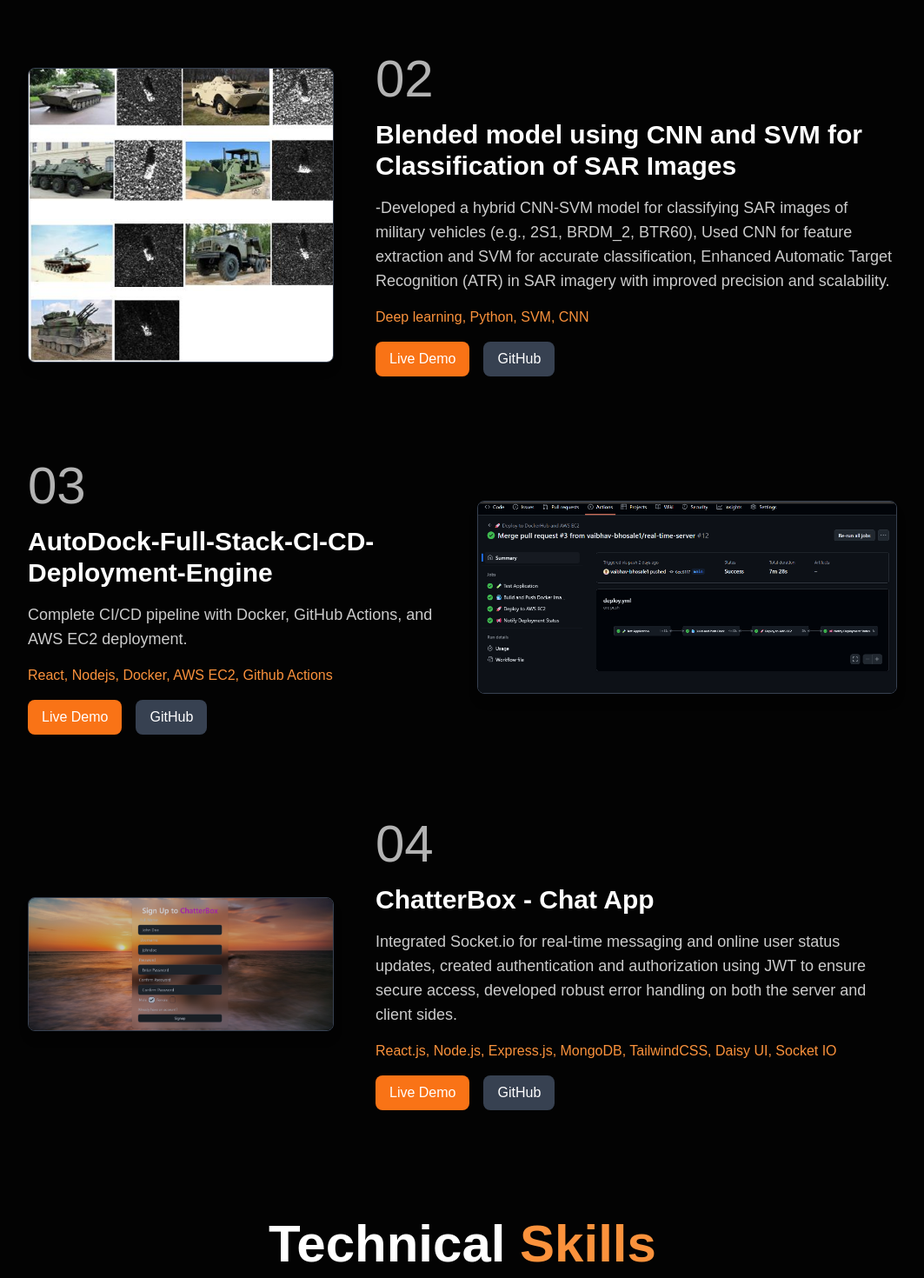
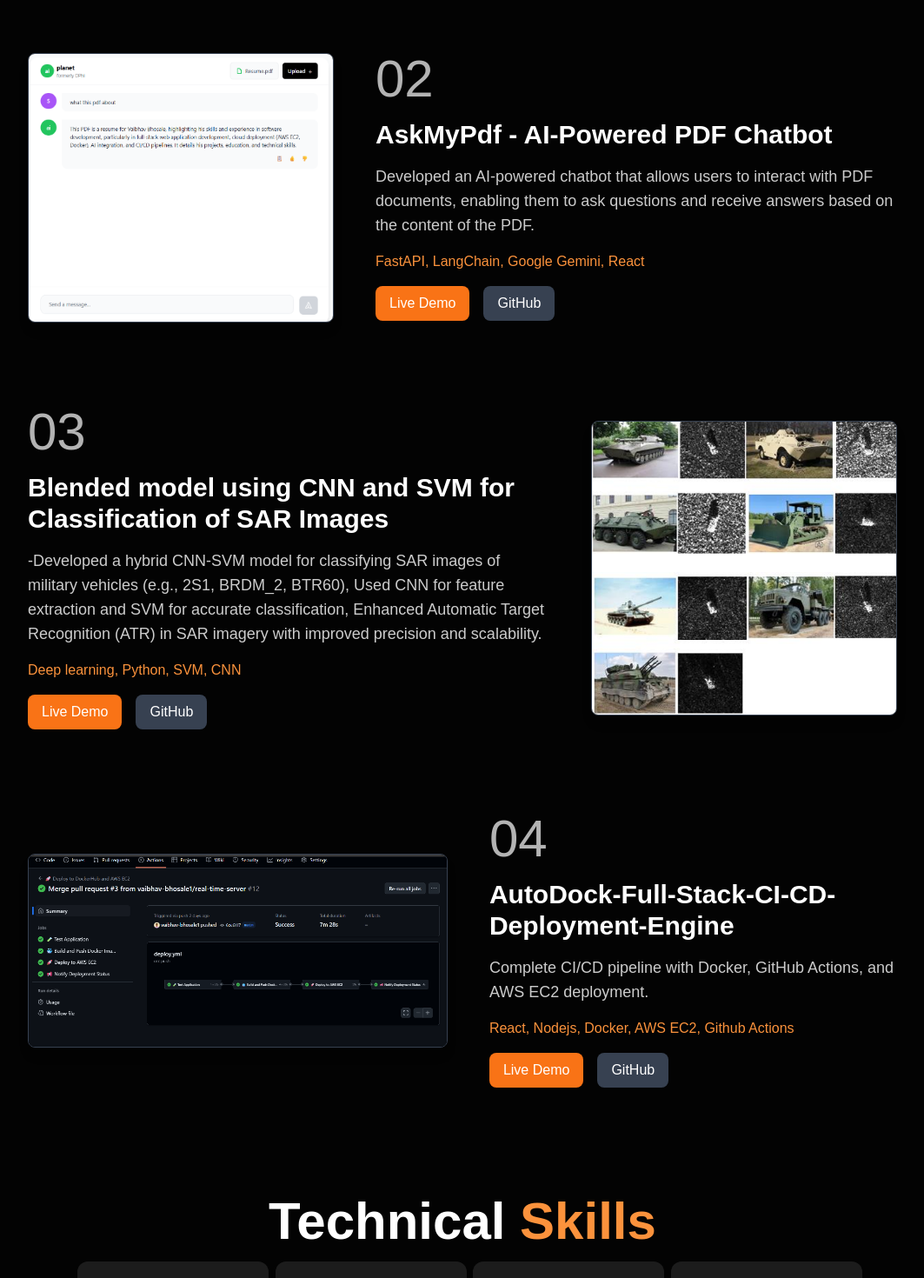
Before and after one commit to vaibhav-bhosale1/portfolio, a Next.js app: page / in a window 1280 px wide. Shown: the part 4520-5990 px from the top of the page at 87% size, without its empty margins (108-1171 px from the left). Built offline with nearby package versions, Linux system fonts and the light colour scheme; no server answers; the database is empty.

Commit message:
updated project section

```diff
--- a/src/components/Portfolio.tsx
+++ b/src/components/Portfolio.tsx
@@ -16,6 +16,13 @@ const projects = [
     link: "https://virtuehirex.vercel.app/",
     git: "https://github.com/vaibhav-bhosale1/ai-mock-interview",
     src: project2,
+  }, {
+    title: "AskMyPdf - AI-Powered PDF Chatbot",
+    desc: "Developed an AI-powered chatbot that allows users to interact with PDF documents, enabling them to ask questions and receive answers based on the content of the PDF.",
+    devStack: "FastAPI, LangChain, Google Gemini, React",
+    link: "https://askmypdf-bice.vercel.app/",
+    git: "https://github.com/vaibhav-bhosale1/AskMyPDF",
+    src: project1,
   },{
     title: "Blended model using CNN and SVM for Classification of SAR Images",
     desc: "-Developed a hybrid CNN-SVM model for classifying SAR images of military vehicles (e.g., 2S1, BRDM_2, BTR60), Used CNN for feature extraction and SVM for accurate classification, Enhanced Automatic Target Recognition (ATR) in SAR imagery with improved precision and scalability.",
@@ -31,14 +38,7 @@ const projects = [
     git: "https://github.com/vaibhav-bhosale1/AutoDock-Full-Stack-CI-CD-Deployment-Engine",
     src: project3,
   },
-  {
-    title: "ChatterBox - Chat App",
-    desc: "Integrated Socket.io for real-time messaging and online user status updates, created authentication and authorization using JWT to ensure secure access, developed robust error handling on both the server and client sides.",
-    devStack: "React.js, Node.js, Express.js, MongoDB, TailwindCSS, Daisy UI, Socket IO",
-    link: "https://chatterbox-2gjn.onrender.com/",
-    git: "https://github.com/vaibhav-bhosale1/CHAT-APP",
-    src: project1,
-  }
+
 ];
 
 const Portfolio = () => {
```
Also changed, not shown: public/image.png.
